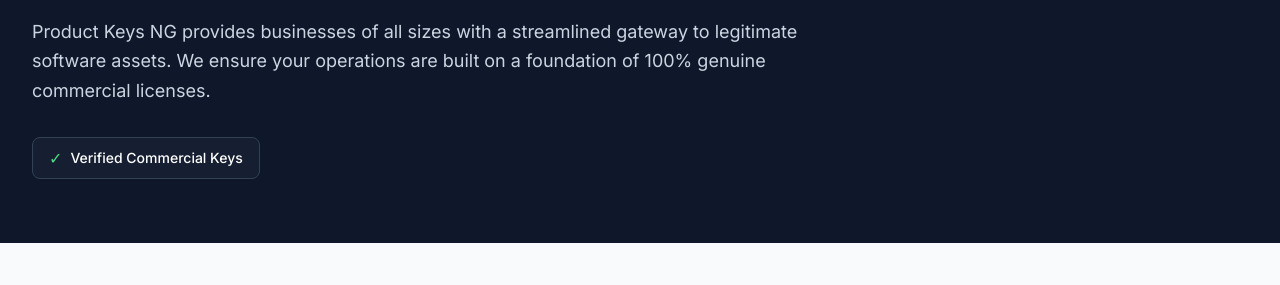
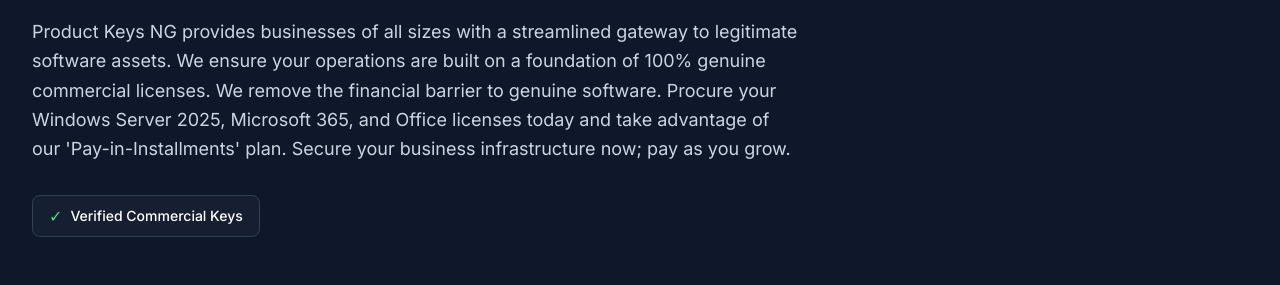
Before and after one commit to nkemeloagu/Product-Keys-NG, a plain HTML site: page index.html in a window 1280 px wide. Shown: the part 279-564 px from the top of the page. Drawn offline with nearby package versions, Linux system fonts and the light colour scheme.

Commit message:
Update index.html

```diff
--- a/index.html
+++ b/index.html
@@ -78,7 +78,7 @@
                     <h2 class="text-blue-400 text-sm font-bold uppercase tracking-widest mb-3">Enterprise Software Procurement</h2>
                     <h3 class="text-4xl md:text-5xl font-extrabold mb-6 leading-tight">Authentic Licensing for Business Excellence.</h3>
                     <p class="text-slate-300 text-lg leading-relaxed mb-8">
-                        Product Keys NG provides businesses of all sizes with a streamlined gateway to legitimate software assets. We ensure your operations are built on a foundation of 100% genuine commercial licenses.
+                        Product Keys NG provides businesses of all sizes with a streamlined gateway to legitimate software assets. We ensure your operations are built on a foundation of 100% genuine commercial licenses. We remove the financial barrier to genuine software. Procure your Windows Server 2025, Microsoft 365, and Office licenses today and take advantage of our 'Pay-in-Installments' plan. Secure your business infrastructure now; pay as you grow.
                     </p>
                     <div class="flex flex-wrap justify-center md:justify-start gap-4">
                         <div class="flex items-center space-x-2 bg-slate-800/50 px-4 py-2 rounded-lg border border-slate-700">
```
